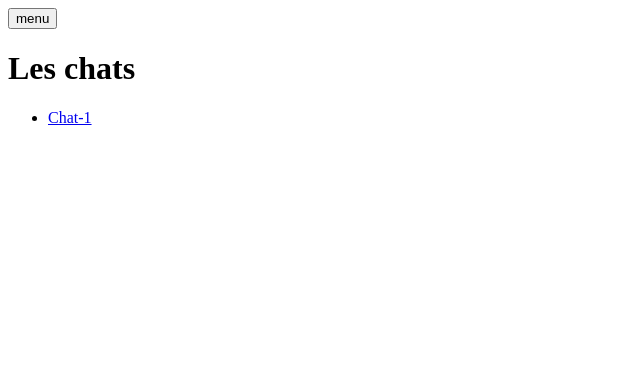
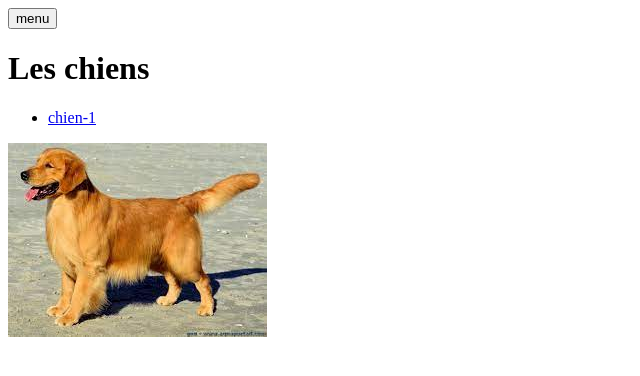
Before and after one commit to MMI-SAE-105/2022-r113-tp2-menu-alpinejs-Emilbou, a website: page dogs/chien-2.html in a window 1280 px wide. Shown: the whole page, without its empty margins (0-640 px from the left). Drawn offline with nearby package versions, Linux system fonts and the light colour scheme.

Commit message:
avance correction arborescence

```diff
--- a/dogs/chien-2.html
+++ b/dogs/chien-2.html
@@ -36,11 +36,11 @@
     <!-- header>h1{Test de menu} -->
     <header>
         <button aria-controls="mainNav" @click="menuIsOpen=! menuIsOpen" class="header__menuBtn">menu</button>
-        <h1>Les chats</h1>
+        <h1>Les chiens</h1>
         <nav id="mainNav" x-show="menuIsOpen" x-transition.duration.800ms class="menu">
             <ul>
                 <li><a href="../index.html">Accueil</a></li>
-                <li><a href="../dogs/index.html">les Chiens</a></li>
+                <li><a href="../cats/index.html">les Chats</a></li>
             </ul>
         </nav>
     </header>
@@ -49,9 +49,10 @@
     <body>
         <nav>
             <ul>
-                <li><a href="chien-1.html">Chat-1</a></li>
+                <li><a href="chien-1.html">chien-1</a></li>
             </ul>
         </nav>
+        <img src="../public/img/dogs/download (1).jpg" alt="chien-2">
     </body>
 
 
```
Also changed, not shown: cats/chat-1.html (+1 -0 lines), cats/chat-2.html (+2 -0 lines), dogs/chien-1.html (+1 -0 lines), public/img/cats/download (1).jpg (added), public/img/cats/download.jpg (added), public/img/dogs/download (1).jpg (added), public/img/dogs/download.jpg (added).
